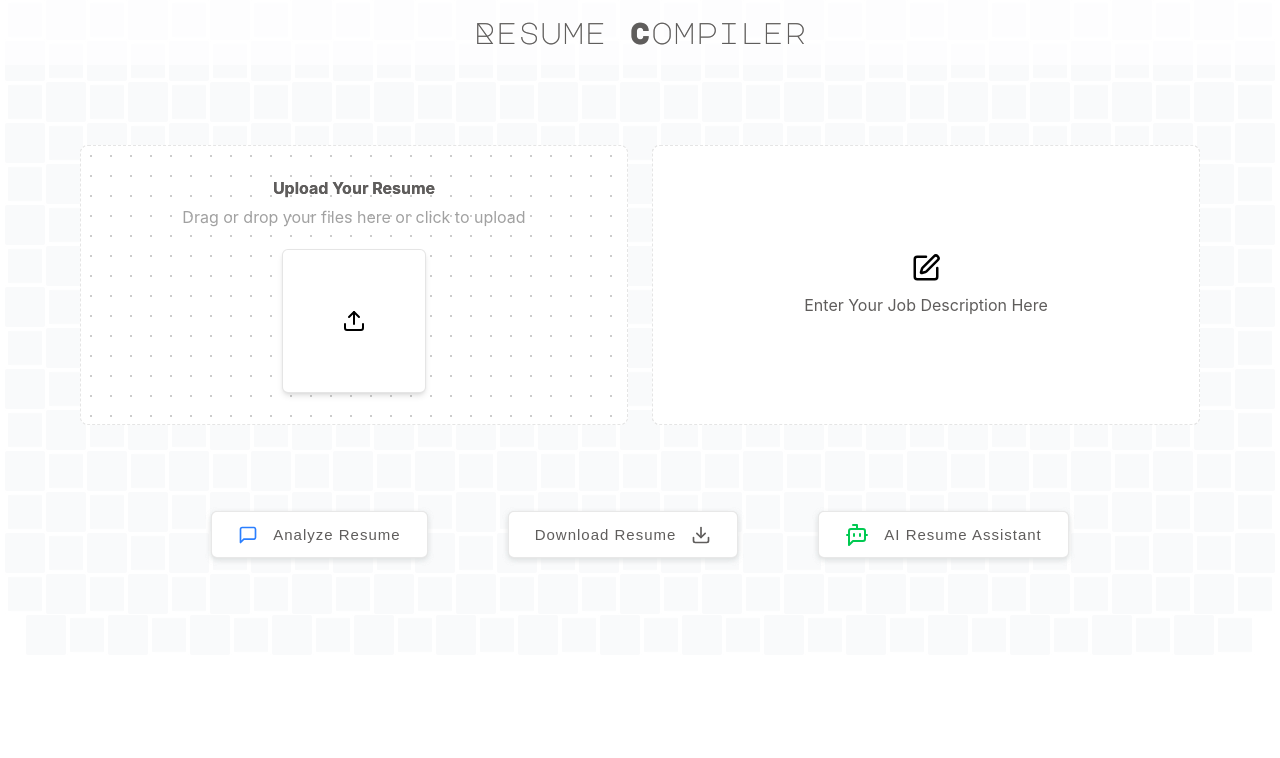
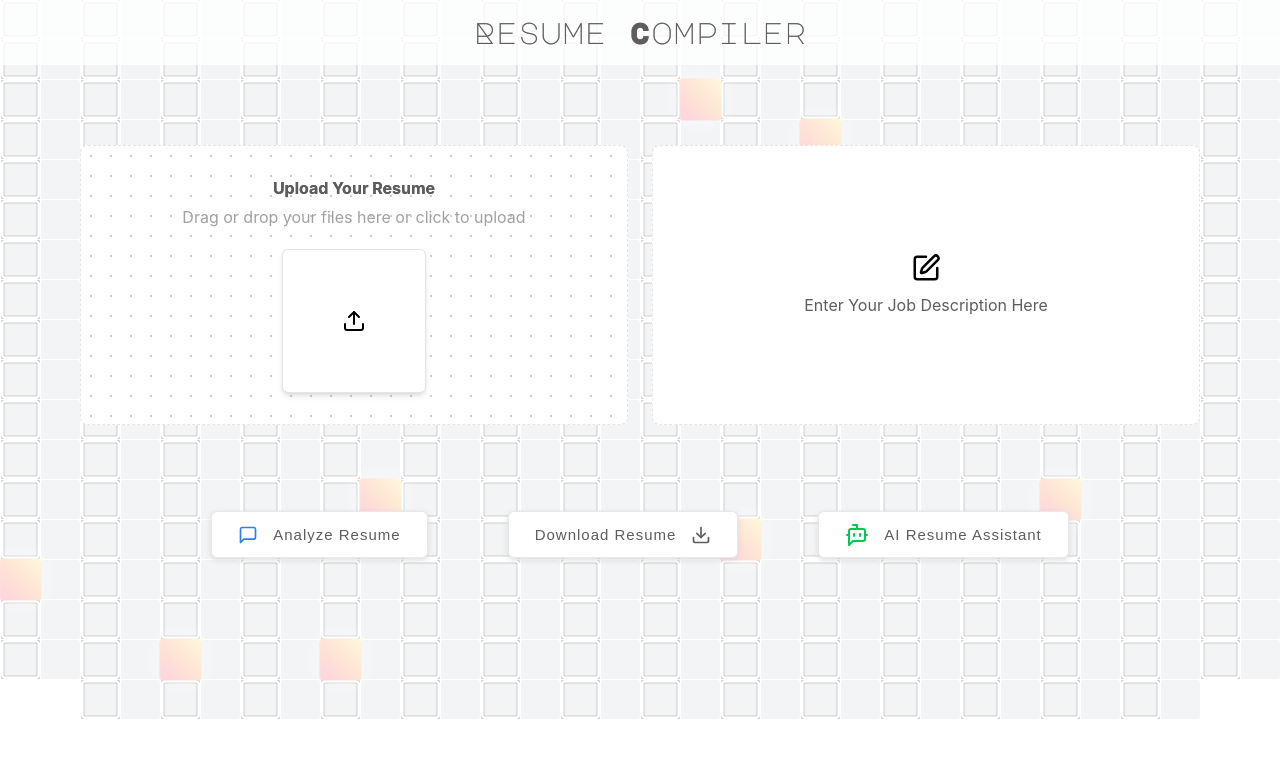
Before and after one commit to ArmanA12/ResumeCompiler, a React (Vite) app: page / in a window 1280 px wide. Shown: the top 758 px of the page. Built offline with nearby package versions, Linux system fonts and the light colour scheme.

Commit message:
Update GridPattern.jsx

```diff
--- a/src/components/GridPattern.jsx
+++ b/src/components/GridPattern.jsx
@@ -2,7 +2,7 @@ import React, { useEffect, useState } from 'react';
 
 
 const GridComponent = () => {
-  const columns = 45;
+  const columns = 52;
   const rows = 11;
   const totalCells = columns * rows;
   const [animatedCells, setAnimatedCells] = useState([]);
@@ -36,10 +36,8 @@ const GridComponent = () => {
           return (
             <div
               key={`${col}-${row}`}
-              className={`w-10 h-10 flex flex-shrink-0 rounded-[2px] ${
-                index % 2 === 0
-                  ? "bg-gray-50  shadow-[0px_0px_1px_3px_rgba(255,255,255,1)_inset] shadow-[0px_0px_1px_3px_rgba(0,0,0,1)_inset]"
-                  : "bg-gray-50 "
+              className={`cell ${index % 2 === 0 ? 'alternate' : ''} ${
+                isAnimated ? 'animated-cell' : ''
               }`}
             />
           );
```
